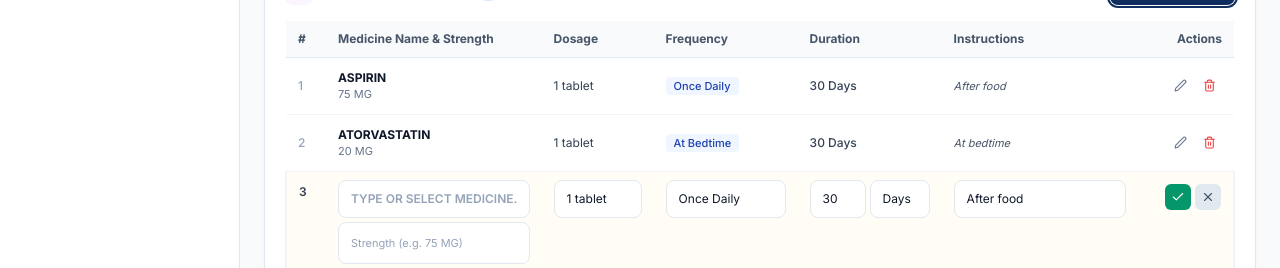
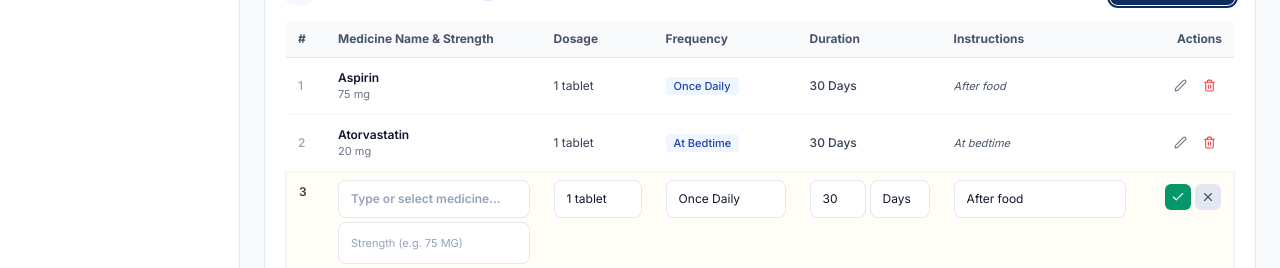
Before and after one commit to pwanjari23/prescription_management, a React (Vite) app: page /prescriptions/new in a window 1280 px wide. Both pictures are taken after a click on the button "Add Medicine". Shown: the part 437-705 px from the top of the page. Built offline with nearby package versions, Linux system fonts and the light colour scheme.

Commit message:
Use normal proper casing for medicine names across application

```diff
--- a/src/pages/Medicines.jsx
+++ b/src/pages/Medicines.jsx
@@ -30,7 +30,7 @@ export default function Medicines() {
 
     const newMed = {
       id: `MED-00${medicineList.length + 1}`,
-      name: newRowData.name.toUpperCase(),
+      name: newRowData.name,
       strength: newRowData.strength || 'Standard',
       form: newRowData.form,
       category: newRowData.category || 'General',
@@ -103,7 +103,7 @@ export default function Medicines() {
                   <td>
                     <input
                       type="text"
-                      className="form-input text-xs font-semibold uppercase"
+                      className="form-input text-xs font-semibold"
                       placeholder="Medicine Name *"
                       value={newRowData.name}
                       onChange={e => setNewRowData(d => ({ ...d, name: e.target.value }))}
--- a/src/pages/NewPrescription.jsx
+++ b/src/pages/NewPrescription.jsx
@@ -39,8 +39,8 @@ export default function NewPrescription() {
 
   /* ── Medicines state with inline table row editing ── */
   const [medicines, setMedicines] = useState([
-    { name: 'ASPIRIN', strength: '75 MG', dosage: '1 tablet', frequency: 'Once Daily', duration: '30', durationUnit: 'Days', route: 'Oral', instructions: 'After food' },
-    { name: 'ATORVASTATIN', strength: '20 MG', dosage: '1 tablet', frequency: 'At Bedtime', duration: '30', durationUnit: 'Days', route: 'Oral', instructions: 'At bedtime' },
+    { name: 'Aspirin', strength: '75 mg', dosage: '1 tablet', frequency: 'Once Daily', duration: '30', durationUnit: 'Days', route: 'Oral', instructions: 'After food' },
+    { name: 'Atorvastatin', strength: '20 mg', dosage: '1 tablet', frequency: 'At Bedtime', duration: '30', durationUnit: 'Days', route: 'Oral', instructions: 'At bedtime' },
   ]);
 
   // Index of row currently being edited inline, or 'new' for a newly added row
@@ -329,7 +329,7 @@ export default function NewPrescription() {
                         <div className="relative">
                           <input
                             type="text"
-                            className="form-input text-xs font-semibold uppercase"
+                            className="form-input text-xs font-semibold"
                             placeholder="Type or select medicine..."
                             value={rowDraft.name}
                             onChange={e => {
@@ -452,7 +452,7 @@ export default function NewPrescription() {
                   <tr key={i} className="hover:bg-slate-50/80 transition-colors">
                     <td className="py-3 px-3 font-medium text-slate-400">{i + 1}</td>
                     <td className="py-3 px-3">
-                      <p className="font-bold text-slate-900 text-xs uppercase">{m.name}</p>
+                      <p className="font-semibold text-slate-900 text-xs">{m.name}</p>
                       <p className="text-[11px] text-slate-500">{m.strength || 'Standard'}</p>
                     </td>
                     <td className="py-3 px-3 text-slate-700">{m.dosage}</td>
```
